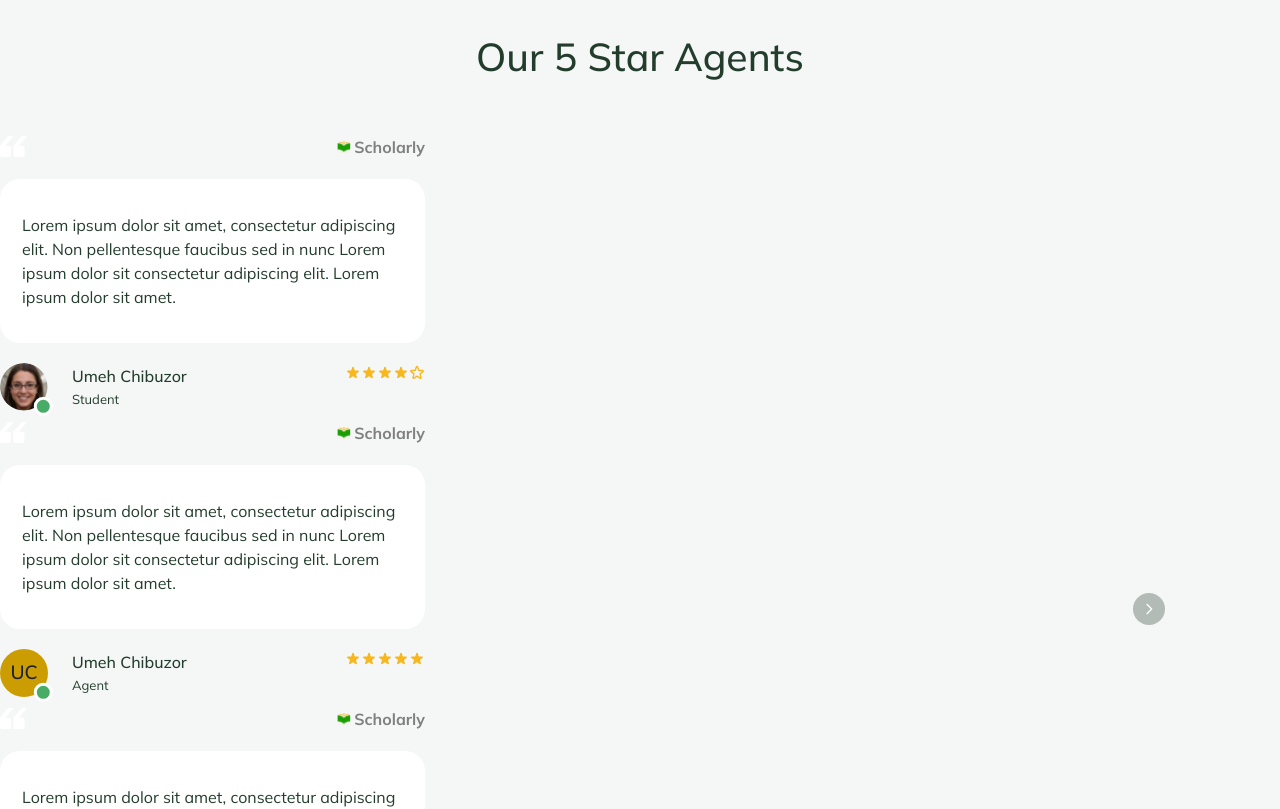
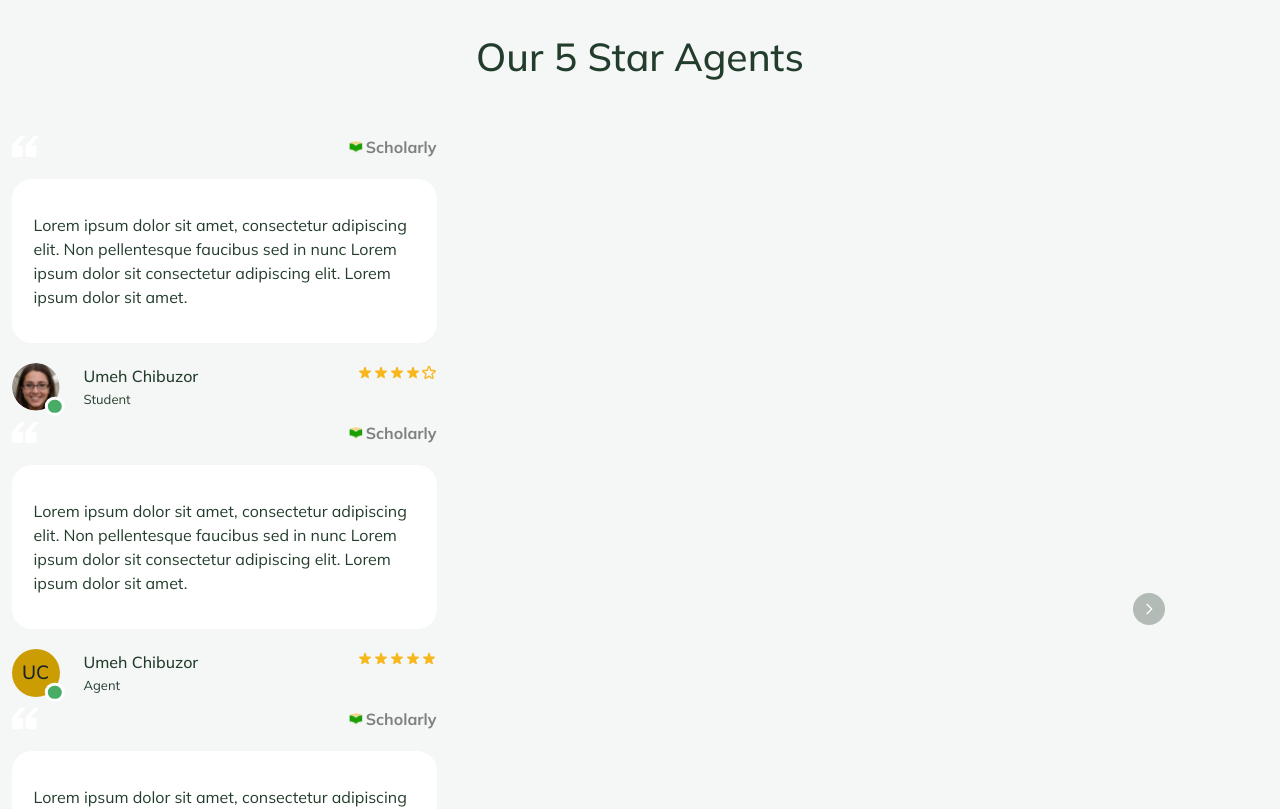
Before and after one commit to kinglighthill/scholarly-website, a Next.js app: page /partners in a window 1280 px wide. Shown: the part 2480-3289 px from the top of the page. Built offline with nearby package versions, Linux system fonts and the light colour scheme.

Commit message:
Center testimonial block within its parent container

```diff
--- a/components/reusables/Testimonial.tsx
+++ b/components/reusables/Testimonial.tsx
@@ -17,7 +17,7 @@ export default function Testimonial({ name, title, image, message, rating }: Tes
   const handleDragStart = (e: React.DragEvent<HTMLElement>) => e.preventDefault();
 
   return (
-    <Box as="article" maxW='425px' pb={2.5} onDragStart={handleDragStart} role="presentation">
+    <Box as="article" maxW='425px' pb={2.5} m='auto' onDragStart={handleDragStart} role="presentation">
       <VStack spacing={5}>
         <HStack w='full' justify='space-between' align='center'>
           <Image src={opening_quotes} alt='Double opening quotes' />
```
